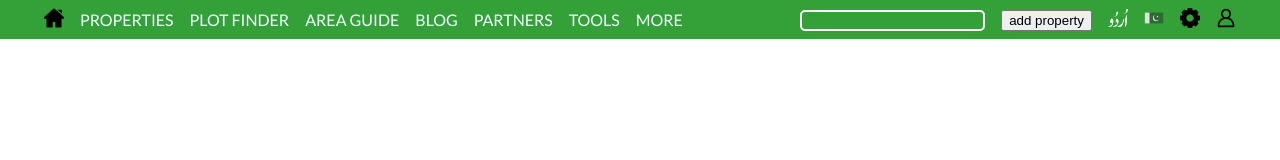
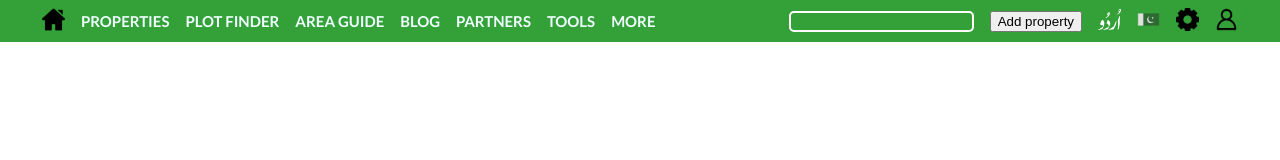
Before and after one commit to usaamaizm/zameen.com-clone, a plain HTML site: page assets/index.html in a window 1280 px wide. Drawn offline with Linux system fonts and the light colour scheme.

Commit message:
font size adjust

```diff
--- a/assets/css/style.css
+++ b/assets/css/style.css
@@ -8,6 +8,8 @@
 body {
   margin: 0;
   font-family: "Lato", sans-serif;
+  font-weight: bold;
+  font-size: 15px;
 }
 
 .header .top-nav-strip {
@@ -18,8 +20,8 @@ body {
 }
 
 .header .top-nav-strip ul {
-  margin: 0%;
-  padding: 0 12px;
+  margin: 0;
+  padding: 0 10px;
   display: flex;
   align-items: center;
 }
@@ -35,7 +37,7 @@ body {
   text-transform: uppercase;
 }
 .header .top-nav-strip ul li a img {
-  width: 20px;
+  width: 23px;
 }
 
 .header .top-nav-strip ul li input {
--- a/assets/index.html
+++ b/assets/index.html
@@ -33,7 +33,7 @@
 
           <ul>
             <li><input type="text" /></li>
-            <li><button>add property</button></li>
+            <li><button>Add property</button></li>
             <li>
               <a href=""><img src="img/icons/urdu.png" alt="" /></a>
             </li>
```
